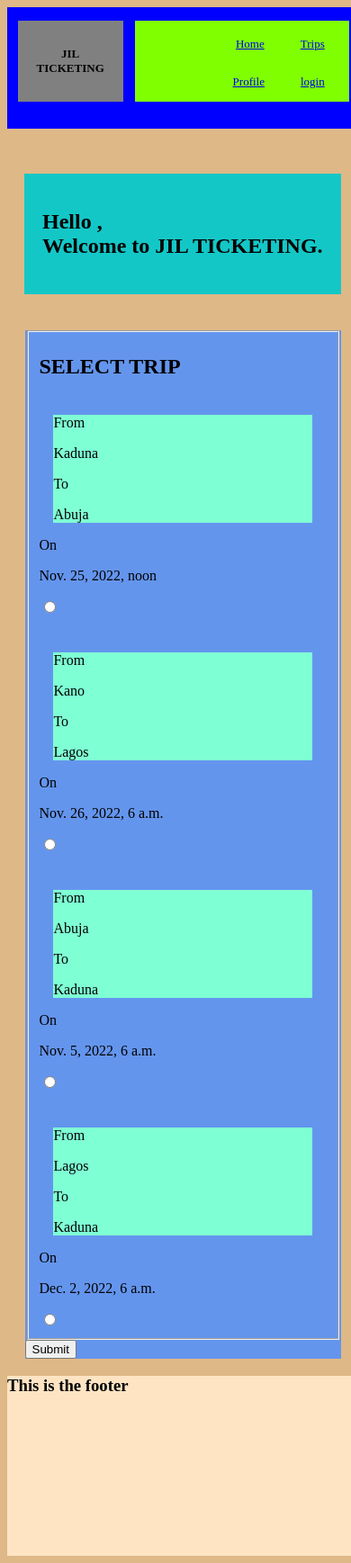
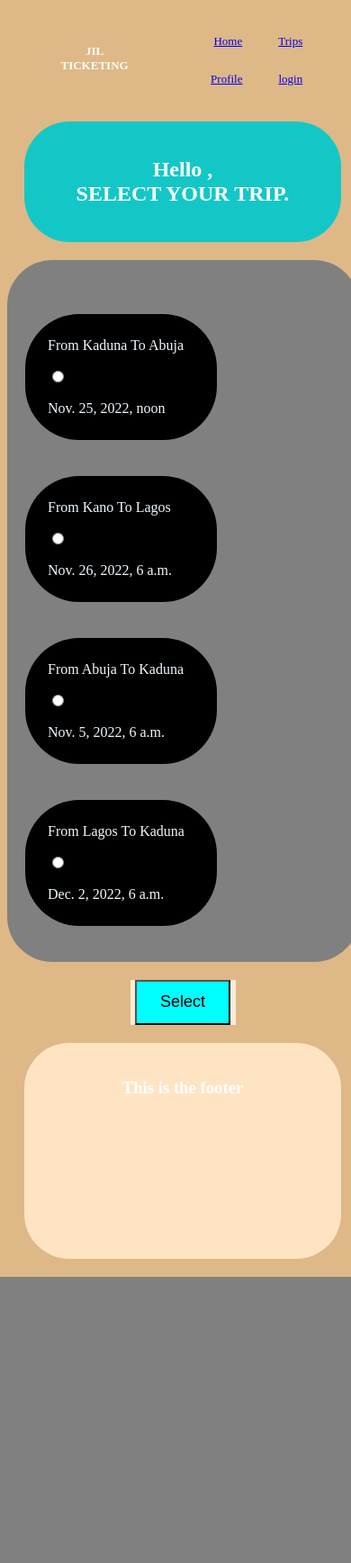
Before and after one commit to captjay98/jil_ticketing, a Django app: page /trips in a window 390 px wide. Shown: the whole page at 90% size. After the commit the page ends 1419 px from the top, so only its background shows below. Run offline with Django 4.2, Linux system fonts and the light colour scheme; data comes from the database, SQL or seed files in the repository; both versions use the stored data as it was after the commit.

Commit message:
More styling

```diff
--- a/jilticketing/accounts/views.py
+++ b/jilticketing/accounts/views.py
@@ -131,12 +131,15 @@
 
     if request.method == 'POST':
         trip_choice = request.POST.get('trip')
-        trip_choice = int(trip_choice)
 
-        request.session['trip'] = trip_choice
-        print("TRIP CHOICE ID IS", trip_choice, type(trip_choice))
-        messages.success(request, "Select a Ticket Type")
-        return redirect('book')
+        if trip_choice is not None:
+            trip_choice = int(trip_choice)
+            request.session['trip'] = trip_choice
+            print("TRIP CHOICE ID IS", trip_choice, type(trip_choice))
+            # messages.success(request, "Select a Ticket Type")
+            return redirect('book')
+        else:
+            messages.info(request, "Please Select a Trip")
 
     return render(request, 'accounts/trips.html', context)
 
@@ -174,63 +177,66 @@
 
     if request.method == 'POST':
         ticket_choice = request.POST.get('tickettype')
-        ticket_choice = int(ticket_choice)
-        request.session['ticket'] = ticket_choice
-        # hhgayixx pwcu rdrc
+        if ticket_choice is None:
+            messages.info(request, "Please Select a Ticket")
+        else:
+            ticket_choice = int(ticket_choice)
+            request.session['ticket'] = ticket_choice
+            # hhgayixx pwcu rdrc
 
-        if trip_choice == 3:
-            if ticket_choice % 2 != 0:
-                if Ticket.kdEconomy == 11:
-                    messages.info(request,
-                                  "Sorry, We are Out of Economy Tickets")
+            if trip_choice == 3:
+                if ticket_choice % 2 != 0:
+                    if Ticket.kdEconomy == 11:
+                        messages.info(request,
+                                    "Sorry, We are Out of Economy Tickets")
+                    else:
+                        Ticket.kdEconomy += 1
+                        seat = Ticket.kdEconomy
+
+                elif ticket_choice % 2 == 0:
+                    if Ticket.kdBusiness == 6:
+                        messages.info(request,
+                                    "Sorry, We are Out of Business Tickets")
+                    Ticket.kdBusiness += 1
+                    seat = Ticket.kdBusiness
                 else:
-                    Ticket.kdEconomy += 1
-                    seat = Ticket.kdEconomy
+                    messages.info(request, "Invalid Ticket Code")
 
-            elif ticket_choice % 2 == 0:
-                if Ticket.kdBusiness == 6:
-                    messages.info(request,
-                                  "Sorry, We are Out of Business Tickets")
-                Ticket.kdBusiness += 1
-                seat = Ticket.kdBusiness
+            elif trip_choice == 4:
+                if ticket_choice % 2 != 0:
+                    if Ticket.knEconomy == 11:
+                        messages.info(request,
+                                    "Sorry, We are Out of Economy Tickets")
+                    else:
+                        Ticket.knEconomy += 1
+                        seat = Ticket.knEconomy
+
+                elif ticket_choice % 2 == 0:
+                    if Ticket.knBusiness == 6:
+                        messages.info(request,
+                                    "Sorry, We are Out of Business Tickets")
+                    Ticket.knBusiness += 1
+                    seat = Ticket.knBusiness
+                else:
+                    messages.info(request, "Invalid Ticket Code")
             else:
-                messages.info(request, "Invalid Ticket Code")
+                messages.info(request, "Invalid Trip")
 
-        elif trip_choice == 4:
-            if ticket_choice % 2 != 0:
-                if Ticket.knEconomy == 11:
-                    messages.info(request,
-                                  "Sorry, We are Out of Economy Tickets")
-                else:
-                    Ticket.knEconomy += 1
-                    seat = Ticket.knEconomy
+            print("TICKET TYPE ID IS :", request.session['ticket'],
+                type(ticket_choice))
 
-            elif ticket_choice % 2 == 0:
-                if Ticket.knBusiness == 6:
-                    messages.info(request,
-                                  "Sorry, We are Out of Business Tickets")
-                Ticket.knBusiness += 1
-                seat = Ticket.knBusiness
-            else:
-                messages.info(request, "Invalid Ticket Code")
-        else:
-            messages.info(request, "Invalid Trip")
+            ticket = Ticket.objects.create(ticket_type_id=ticket_choice,
+                                        trip_id=trip_choice,
+                                        seat=seat)
+            ticket.save()
 
-        print("TICKET TYPE ID IS :", request.session['ticket'],
-              type(ticket_choice))
+            booking = Booking.objects.create(user_id=request.user.id,
+                                            ticket_id=ticket.id)
 
-        ticket = Ticket.objects.create(ticket_type_id=ticket_choice,
-                                       trip_id=trip_choice,
-                                       seat=seat)
-        ticket.save()
-
-        booking = Booking.objects.create(user_id=request.user.id,
-                                         ticket_id=ticket.id)
-
-        booking.save()
-        messages.success(request, "Please confirm your booking info and"
-                         " download ticket")
-        return redirect("confirm")
+            booking.save()
+            messages.success(request, "Please confirm your booking info and"
+                            " download ticket")
+            return redirect("confirm")
 
     context = {"tickettypes": tickettypes}
     return render(request, 'accounts/book.html', context)
@@ -250,7 +256,7 @@
     print("TRIPCHOICE ID:", tripchoice, type(tripchoice))
     # filter the bookings by ascendig order and pick out the latest
     # ticketconfirm = Ticket.objects.all() "ticketconfirmation": ticketconfirm,
-    bookingconfirm = Booking.objects.filter(user_id=request.user.id)
+    bookingconfirm = Booking.objects.filter(user_id=request.user.id)[:1]
 
     context = {"bookingconfirmation": bookingconfirm}
 
--- a/jilticketing/static/index.css
+++ b/jilticketing/static/index.css
@@ -1,9 +1,9 @@
 body {
-    background-color: darkgrey
+    background-color: black;
+    color: white;
 }
 
 header {
-    background-color: blue;
     width: 100%;
     margin-bottom: 50px;
     padding-bottom: 25px;
@@ -12,7 +12,6 @@
 }
 
 .logo {
-    background-color: grey;
     width: 40%;
     height: 100px;
     margin-left: 3%;
@@ -32,7 +31,6 @@
 
 
 .navbar {
-    background-color: chartreuse;
     width: 50%;
     height: 100%;
     margin-right: 3%;
@@ -57,21 +55,28 @@
 
 .infobar {
     background-color: rgb(20, 199, 199);
+    border-radius: 50px;
     width: 90%;
-    margin-right: 20px;
+    margin: auto;
     padding: 20px;
+    margin-bottom: 20px;
+
 }
 
 .container {
     background-color: cadetblue;
+    border-radius: 50px;
     display: flex;
-    width: 100%;
+    width: 90%;
     height: 300px;
     margin-top: 50px;
+    margin: auto;
     margin-bottom: 50px;
+    padding: 20px;
 }
 
 .col {
+    border-radius: 50px;
     flex-wrap: wrap;
     height: 250px;
     width: 30%;
@@ -84,31 +89,116 @@
 
 footer {
     height: 200px;
+    width: 90%;
+    margin: auto;
+    margin-bottom: 20px;
+    ;
+    border-radius: 50px;
     background-color: bisque;
+    text-align: center;
+    padding: 20px;
 }
 
 .trips {
     background-color: cornflowerblue;
+    width: 90%;
+    margin: auto;
+    border-radius: 50px;
+    padding: 20px;
+    display: flex;
+
 }
 
-.selection {
-    background-color: aquamarine;
+.trip {
+    width: 100px;
+    border-radius: 50px;
+    border-style: dashed;
+    margin-bottom: 10px;
+    background-color: black;
+    padding-left: 25px;
+    padding-right: 15px;
+    padding-top: 5px;
+    padding-bottom: 5px;
+
+
 }
+
+.dateselect {
+    background-color: bisque;
+    width: 90%;
+    margin: auto;
+    border-radius: 50px;
+    padding-left: 40px;
+    padding-top: 5px;
+    padding-bottom: 5px;
+}
+
+.submission {
+    background-color: antiquewhite;
+    color: white;
+    text-align: center;
+    width: 30%;
+    margin: auto;
+    margin-top: 20px;
+    margin-bottom: 20px;
+    height: 50px;
+
+}
+
+.submitbutton {
+    background-color: aqua;
+    width: 90%;
+    height: 50px;
+    font-size: large;
+    margin: auto;
+
+
+
+}
+
 
 .booking {
     background-color: antiquewhite;
+    color: black;
+    width: 90%;
+    margin: auto;
+    border-radius: 50px;
+    padding: 20px;
+    display: flex;
+}
+
+.tickets {
+    background-color: aqua;
+    border-radius: 50px;
+    width: 25%;
+    padding: 20px;
+    margin: auto;
+    margin: 20px;
+    text-align: center;
 }
 
 .confirmation {
     background-color: white;
     color: black;
     width: 90%;
+    padding: 20px;
     margin: auto;
+    border-radius: 50px;
+    margin-bottom: 20px;
+
+
 }
+
+.confirm {
+    flex-wrap: wrap;
+    padding: 10px;
+}
+
 
 /*
 flex-direction: column;
 */
+
 
 @media(max-width:500px) {
     body {
@@ -116,36 +206,40 @@
         background-color: burlywood;
     }
 
-    .header {
-        width: 80%;
+    header {
+        width: 90%;
         margin: auto;
-        margin-top: 5px;
+        margin-top: 10px;
+        margin-bottom: 10px;
         padding-top: 5px;
+        padding-bottom: 10px;
     }
 
     .logo {
         width: 30%;
         height: 90%;
         display: flex;
+        margin-left: 20px;
     }
 
     .logo h1 {
         font-size: small;
         justify-content: end;
         padding: 20px;
+
     }
 
     .navbar {
-        width: 60%;
+        width: 50%;
         height: 90%;
         display: flex;
-        margin-right: 10px;
+        margin-right: 30px;
 
     }
 
     .navbar li {
         flex-wrap: wrap;
-        width: 80%;
+        width: 90%;
         font-size: small;
         margin: auto;
     }
@@ -153,15 +247,18 @@
     .infobar {
         width: 80%;
         margin: auto;
+        margin-bottom: 20px;
+        text-align: center;
 
     }
 
     .container {
         display: flex;
         flex-direction: column;
-        width: 90%;
+        width: 80%;
         margin: auto;
         margin-top: 20px;
+        margin-bottom: 20px;
         height: 500px;
     }
 
@@ -173,31 +270,58 @@
     }
 
     .trips {
+        background-color: grey;
+    }
+
+    .trip {
+        background-color: black;
+        color: aliceblue;
         width: 90%;
         margin: auto;
+        padding-top: 10px;
+        padding-bottom: 10px;
+        border-width: 0px;
+        border-radius: 60px;
+        margin-bottom: 20px;
         margin-top: 40px;
+    }
+
+    .selection {
+        background-color: black;
+        color: aliceblue;
+        width: 80%;
+        margin: auto;
+        border-radius: 50px;
+        padding-left: 40px;
+        padding-top: 5px;
+        padding-bottom: 5px;
 
     }
 
-    .selection {
-        background-color: aquamarine;
-        width: 90%;
-        margin: auto;
-        margin-top: 40px;
-    }
 
     .booking {
         background-color: antiquewhite;
         width: 90%;
         margin: auto;
         margin-top: 40px;
+        padding-left: 20px;
+        padding-top: 20px;
+        padding-bottom: 20px;
+
     }
 
     .confirmation {
         background-color: white;
         color: black;
-        width: 90%;
+        width: 80%;
+        padding: 20px;
         margin: auto;
+        margin-bottom: 20px;
+        text-align: center;
+    }
+
+    footer {
+        width: 80%;
     }
 
 }
--- a/jilticketing/templates/accounts/trips.html
+++ b/jilticketing/templates/accounts/trips.html
@@ -1,6 +1,11 @@
 {% extends "main.html" %}
+
 {% load static %}
+
 {% block content %}
+<section class="infobar">
+  <h1>Hello {{user.username}},</br>SELECT YOUR TRIP. </h1>
+</section>
 
 
 <div class="errorcodes">
@@ -18,22 +23,20 @@
 <section class="trips">
   <form action='' method="post">
     {% csrf_token %}
-    <fieldset>
-      <h1>SELECT TRIP</h1>
       {% for trip in trips %}
-      <div class="selection">
-        <p>From</p>
-        <p>{{trip.departure}}</p>
-        <p>To</p>
-        <p>{{trip.destination}}</p>
-      </div>
-        <p>On</p>
+
+    <div class="trip">
+        <p>From {{trip.departure}} To {{trip.destination}}</p>
+        <input type="radio" name="trip"  value="{{trip.id}}">
         <p>{{trip.date}}</p>
-        <input type="radio" name="trip"  value="{{trip.id}}">
+    </div>
+
         {% endfor %}
-    </fieldset>
-    <input type="submit" value="Submit">
-  </form>
 </section>
+<div class="submission">
+  <input type="submit" value="Select" class="submitbutton">
+</div>
+
+
 
 {% endblock content %}
--- a/jilticketing/templates/main.html
+++ b/jilticketing/templates/main.html
@@ -26,9 +26,7 @@
             </li>
         </div>
     </header>
-<section class="infobar">
-    <h1>Hello {{user.username}},</br> Welcome to JIL TICKETING. </h1>
-</section>
+
 {% block content %}
 
 {% endblock content %}
```
Also changed, not shown: jilticketing/templates/accounts/book.html (+15 -9 lines), jilticketing/templates/accounts/confirm.html (+28 -18 lines), jilticketing/templates/accounts/home.html (+4 -5 lines), jilticketing/templates/accounts/profile.html (+7 -4 lines), jilticketing/db.sqlite3.
